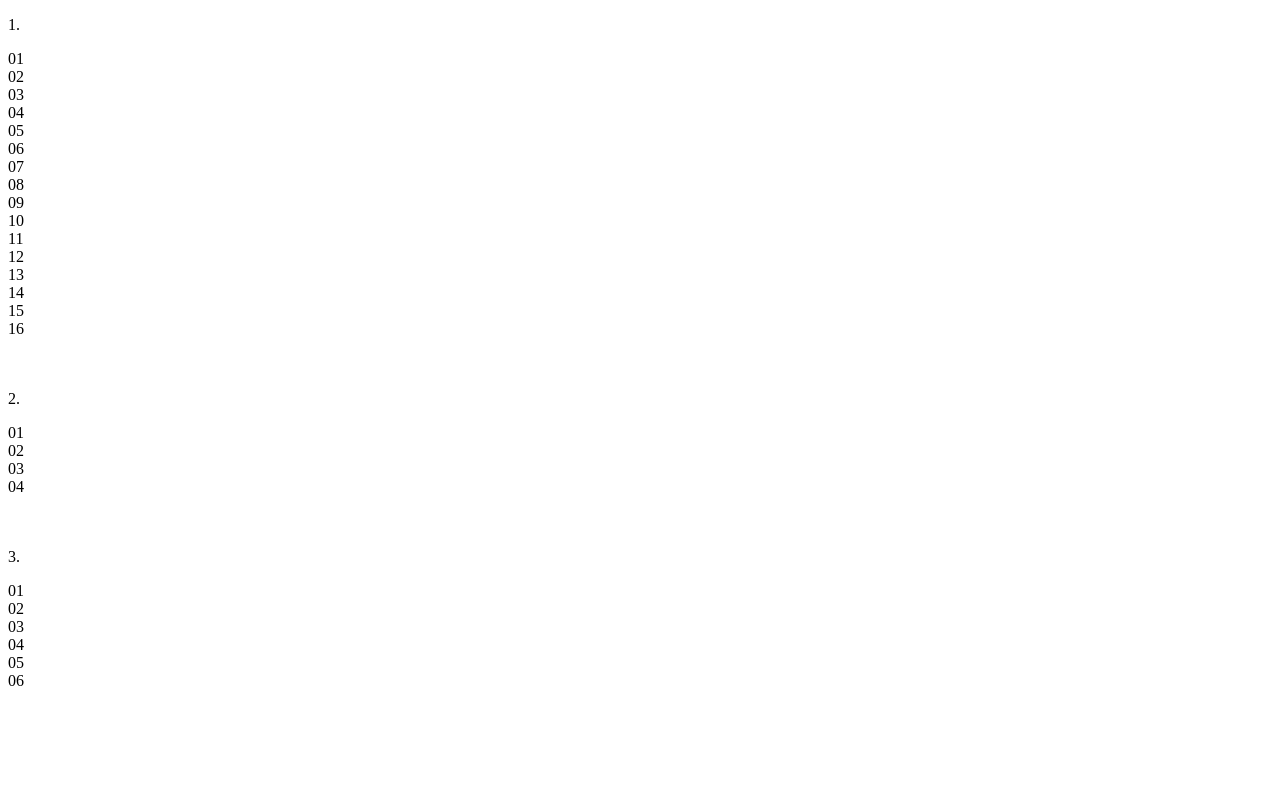
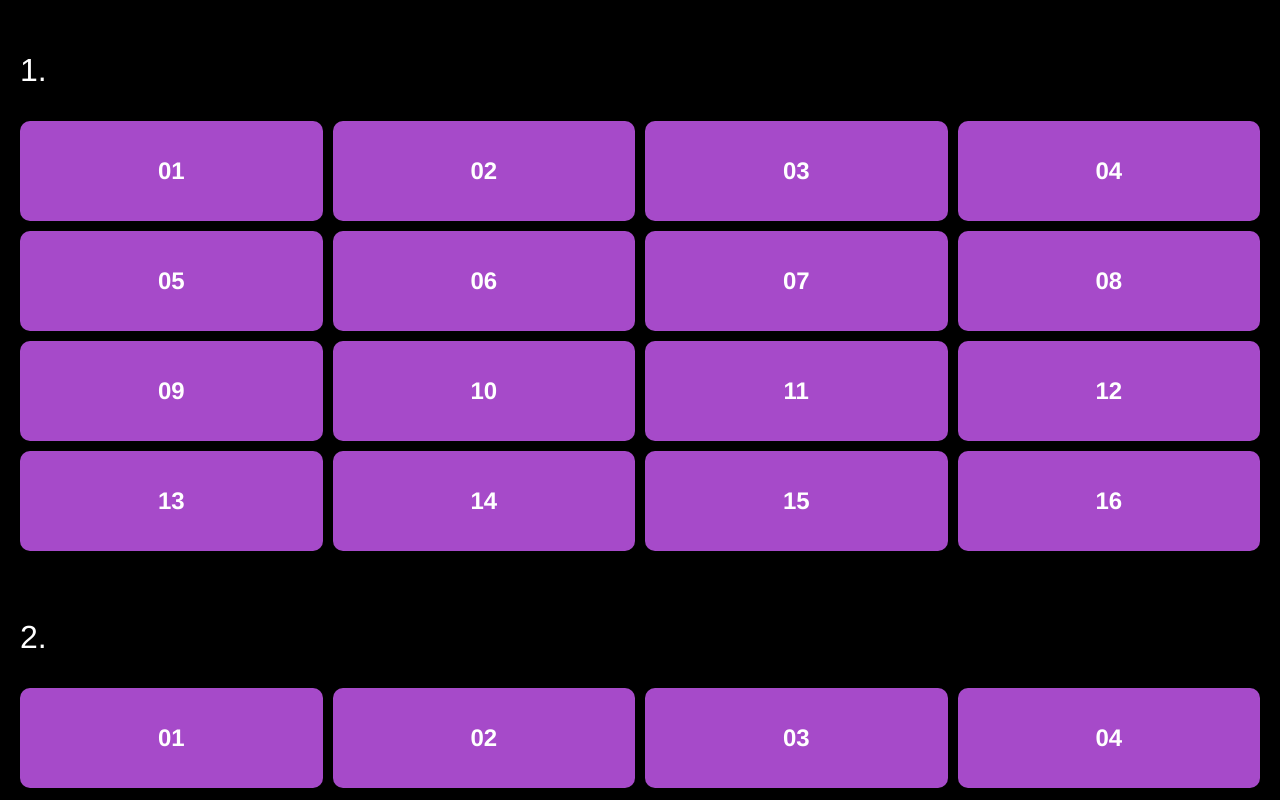
Before and after one commit to iIovepanda/w8-output, a plain HTML site: page gridLayout/index.html in a window 1280 px wide. Shown: the top 800 px of the page. Drawn offline with Linux system fonts and the light colour scheme.

Commit message:
Add style to gridLayout

```diff
--- a/gridLayout/index.html
+++ b/gridLayout/index.html
@@ -29,7 +29,7 @@
     <br><br>
 
     <p>2.</p>
-    <div class="grid-container">
+    <div class="grid-container grid-container2">
         <div class="box">01</div>
         <div class="box">02</div>
         <div class="box">03</div>
@@ -38,7 +38,7 @@
     <br><br>
 
     <p>3.</p>
-    <div class="grid-container">
+    <div class="grid-container grid-container3">
         <div class="box">01</div>
         <div class="box">02</div>
         <div class="box">03</div>
--- a/gridLayout/style.css
+++ b/gridLayout/style.css
@@ -0,0 +1,39 @@
+body{
+    font-family: "Noto Sans JP",'Avenir','Helvetica Neue','Helvetica','Arial','Hiragino Sans','ヒラギノ角ゴシック',YuGothic,'Yu Gothic','メイリオ', Meiryo,'ＭＳ Ｐゴシック','MS PGothic', sans-serif;
+    background-color: #000;
+    justify-content: center;
+    align-items: center;
+    box-sizing: border-box;
+    margin: 0;
+    padding: 20px;
+    width: 100%;
+}
+p{
+    text-align: left;
+    font-size: 32px;
+    color: #ffffff;
+}
+.grid-container{
+    width: 100%;
+    display: grid;
+    grid-template-columns: repeat(4, 1fr);
+    gap: 10px;
+}
+.grid-container2{
+    grid-template-columns: repeat(4, 1fr);
+}
+.grid-container3{
+    grid-template-columns: repeat(6, 1fr);
+}
+.box{
+    background-color: #a64ac9;
+    display: flex;
+    justify-content: center;
+    align-items: center;
+    text-align: center;
+    height: 100px;
+    border-radius: 10px;
+    font-weight: bold;
+    color: #ffffff;
+    font-size: 24px;
+}
```
